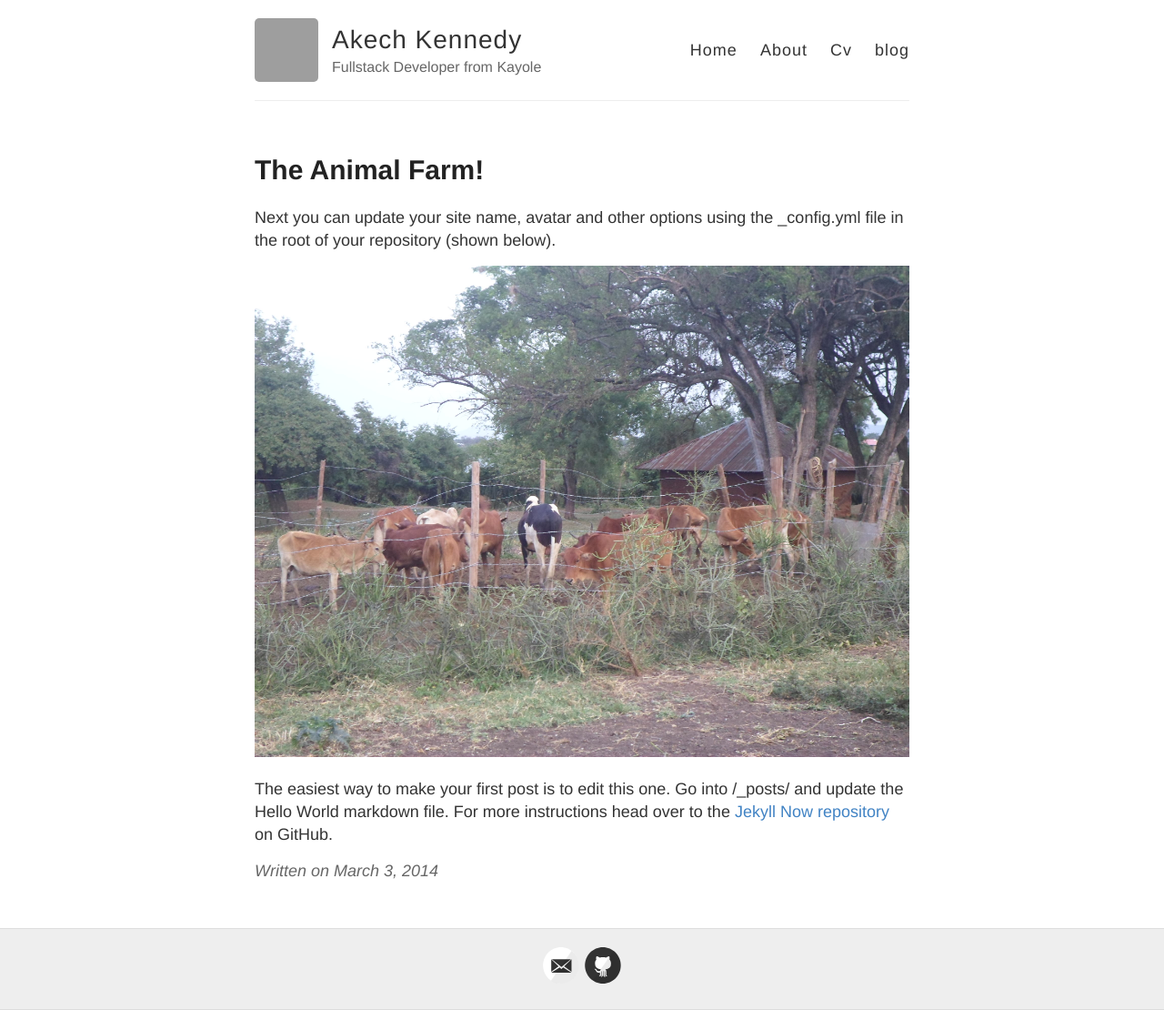
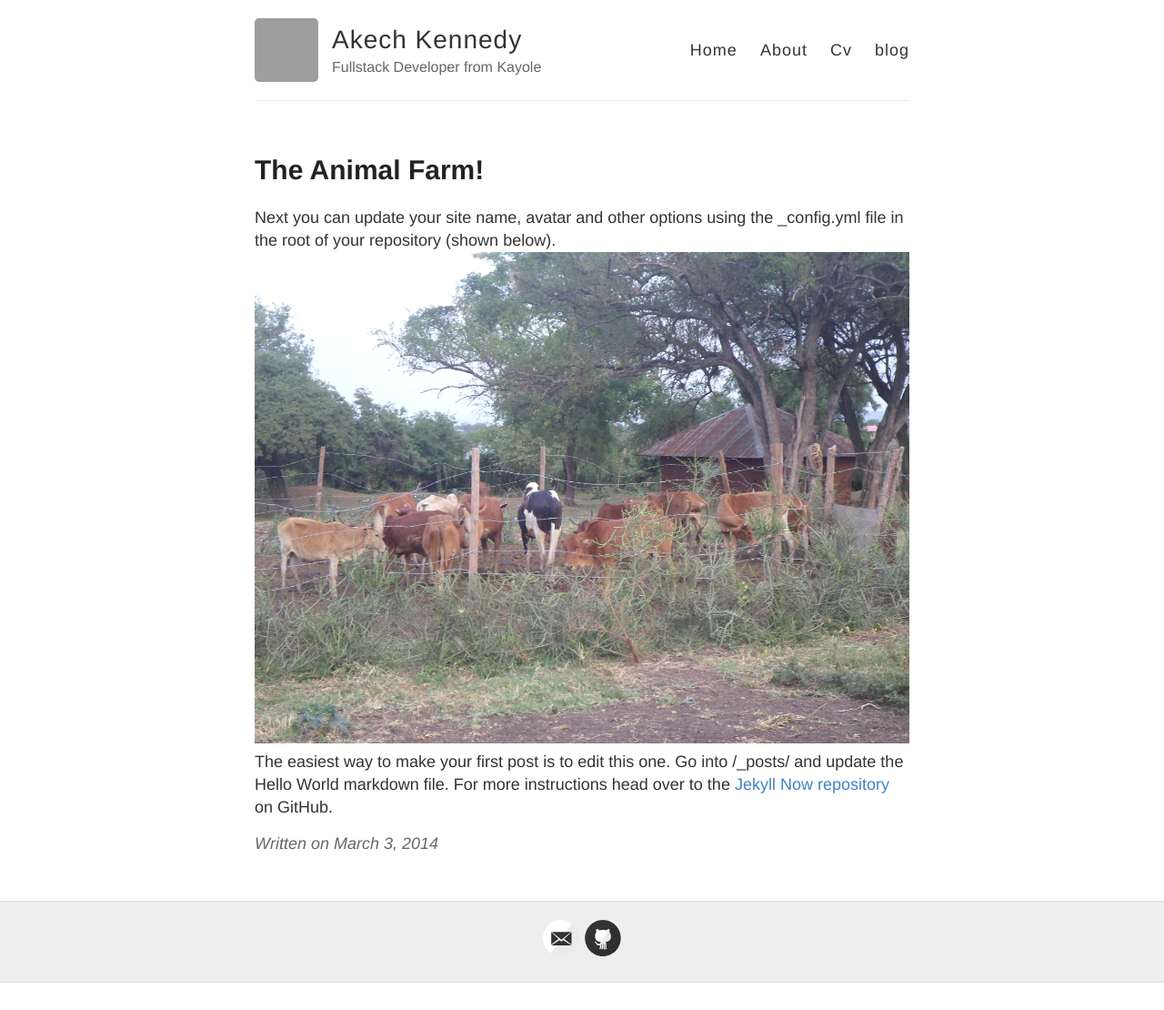
Before and after one commit to akechkent/akechkent.github.io, a Jekyll site: the page built from _posts/2014-3-3-Hello-World.md, in a window 1280 px wide. Shown: the whole page at 91% size. Built offline with Jekyll 4.4.1, drawn with Linux system fonts in a browser that asks for light colours; after the commit the page ends 1080 px from its top, so only the background shows below that; grey boxes are pictures that could not be loaded.

Commit message:
Update 2014-3-3-Hello-World.md

```diff
--- a/_posts/2014-3-3-Hello-World.md
+++ b/_posts/2014-3-3-Hello-World.md
@@ -4,7 +4,4 @@ title: The Animal Farm!
 ---
 
 Next you can update your site name, avatar and other options using the _config.yml file in the root of your repository (shown below).
-
-![_config.yml]({{ site.baseurl }}/images/fam.JPG)
-
-The easiest way to make your first post is to edit this one. Go into /_posts/ and update the Hello World markdown file. For more instructions head over to the [Jekyll Now repository](https://github.com/barryclark/jekyll-now) on GitHub.
+![_config.yml]({{ site.baseurl }}/images/fam.JPG)The easiest way to make your first post is to edit this one. Go into /_posts/ and update the Hello World markdown file. For more instructions head over to the [Jekyll Now repository](https://g) on GitHub.
```
